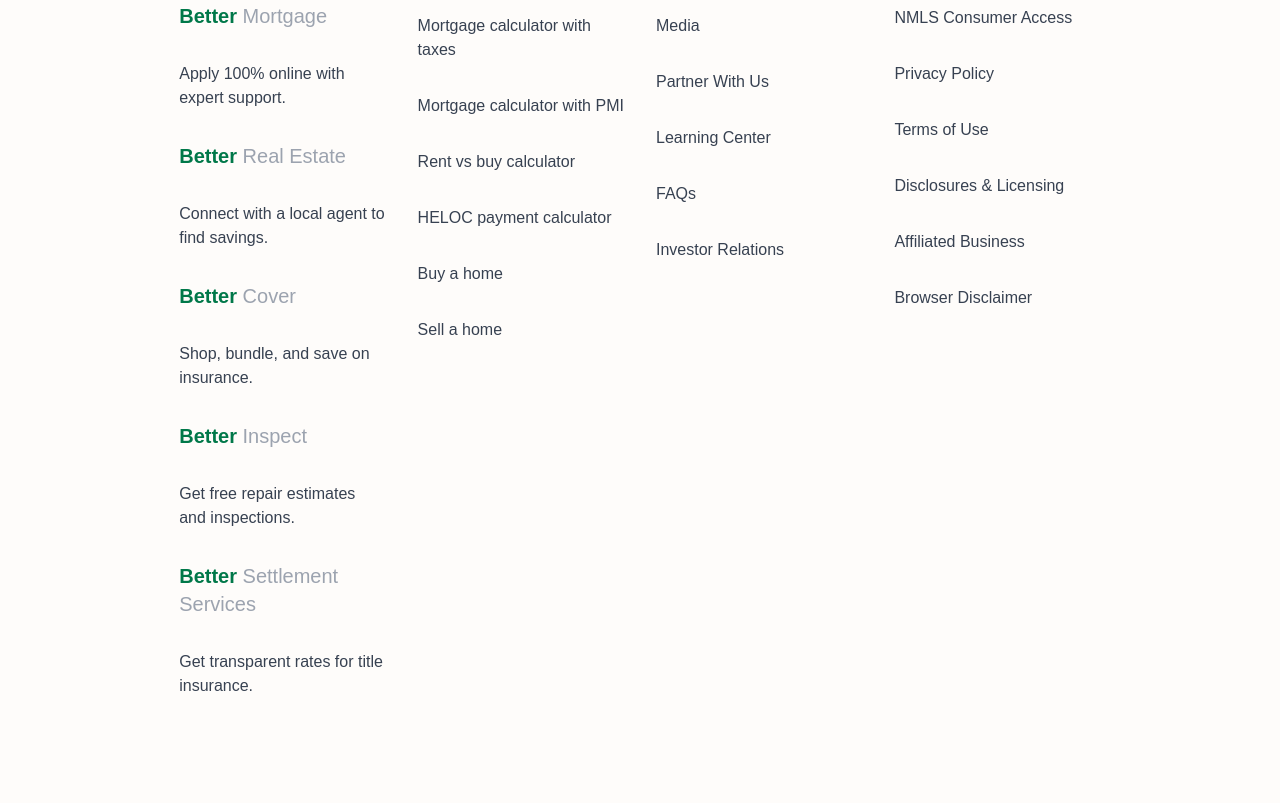
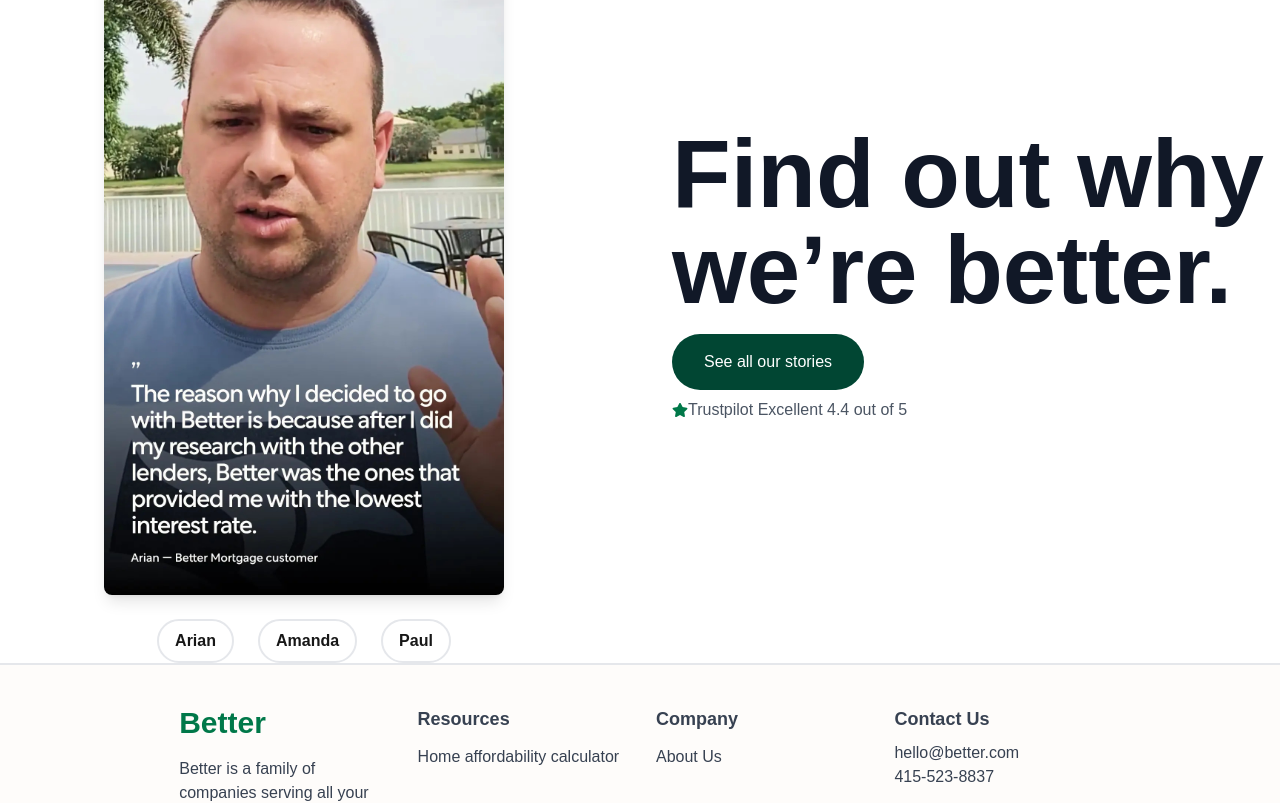
Before and after one commit to Sadia492/Better, a Next.js app: page / in a window 1280 px wide. Shown: the part 1060-1863 px from the top of the page. Built offline with nearby package versions, Linux system fonts and the light colour scheme.

Commit message:
why better section added

```diff
--- a/src/app/page.js
+++ b/src/app/page.js
@@ -1,10 +1,12 @@
 import Banner from "@/components/Banner";
+import WhyBetter from "@/components/WhyBetter";
 import React from "react";
 
 export default function page() {
   return (
-    <div className="bg-green-500">
+    <div className="">
       <Banner></Banner>
+      <WhyBetter></WhyBetter>
     </div>
   );
 }
--- a/src/components/WhyBetter.jsx
+++ b/src/components/WhyBetter.jsx
@@ -1,5 +1,67 @@
-import React from "react";
+"use client";
+import { useState } from "react";
+import Image from "next/image";
+import Arian from "@/assets/still-quote-Arian.jpg";
+import Amanda from "@/assets/still-quote-Amanda.jpg";
+import Paul from "@/assets/still-quote-Paul.jpg";
+import { FaStar } from "react-icons/fa";
+
+// const testimonials = [
+//   "/assets/still-quote-Arian.jpg",
+//   "/assets/still-quote-Amanda.jpg",
+//   "/assets/still-quote-Paul.jpg",
+// ];
 
 export default function WhyBetter() {
-  return <div></div>;
+  const [currentImg, setCurrentImg] = useState(Arian);
+
+  return (
+    <div className="flex flex-col md:flex-row items-center space-x-16 justify-between bg-white mt-16">
+      {/* Image Section */}
+      <div className="w-full flex flex-col md:w-1/2 justify-center items-center">
+        <div>
+          <Image
+            src={currentImg}
+            alt="Testimonial Image"
+            width={400}
+            height={500}
+            className="rounded-lg shadow-lg"
+          />
+        </div>
+        <div className="flex gap-6 mt-6">
+          <button
+            onClick={() => setCurrentImg(Arian)}
+            className="py-2 px-4 border-2 transition-all duration-100 font-bold hover:text-accent hover:border-4 hover:border-accent rounded-full"
+          >
+            Arian
+          </button>
+          <button
+            className="py-2 px-4 border-2 transition-all duration-100 font-bold hover:text-accent hover:border-4 hover:border-accent rounded-full"
+            onClick={() => setCurrentImg(Amanda)}
+          >
+            Amanda
+          </button>
+          <button
+            className="py-2 px-4 border-2 transition-all duration-100 font-bold hover:text-accent hover:border-4 hover:border-accent rounded-full"
+            onClick={() => setCurrentImg(Paul)}
+          >
+            Paul
+          </button>
+        </div>
+      </div>
+
+      {/* Text Section */}
+      <div className="w-full md:w-1/2 text-center md:text-left mt-6 md:mt-0">
+        <h2 className="text-8xl font-bold text-gray-900">
+          Find out why <br /> we’re better.
+        </h2>
+        <button className="mt-4 px-8 py-4 bg-primary text-white rounded-full hover:bg-accent transition">
+          See all our stories
+        </button>
+        <p className="mt-2 text-gray-600 flex items-center">
+          <FaStar className="text-accent" /> Trustpilot Excellent 4.4 out of 5
+        </p>
+      </div>
+    </div>
+  );
 }
```
